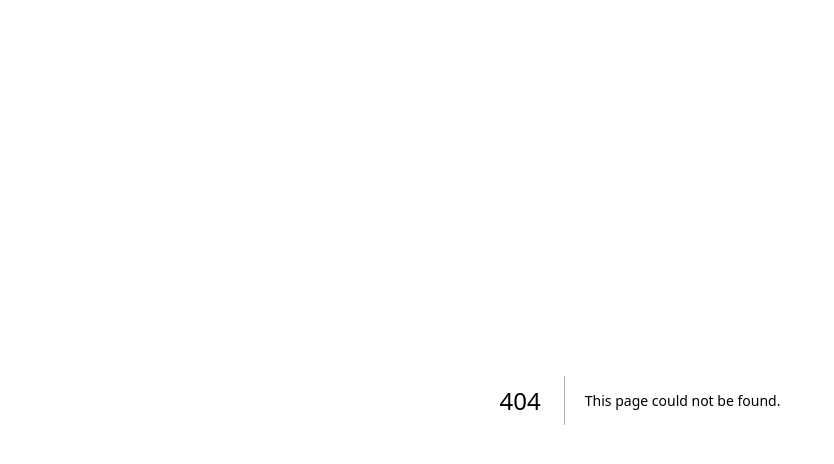
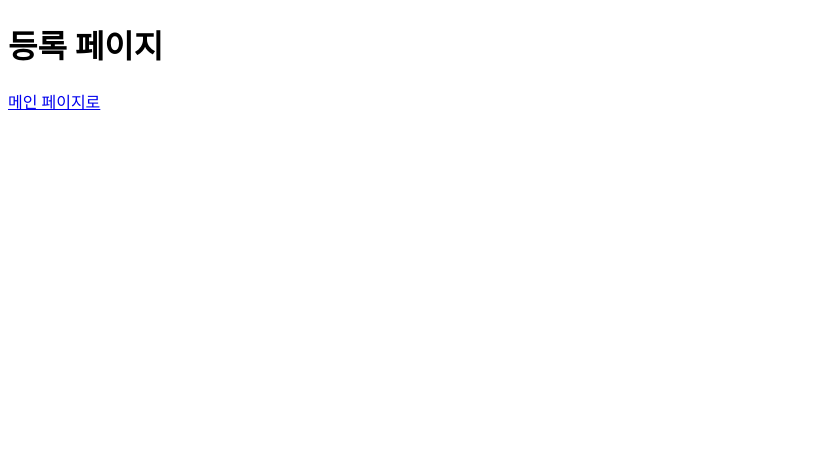
Before and after one commit to jam-sirloin/FYMeme, a Next.js app: page /workout/create in a window 1280 px wide. Before the commit this address had no page. Shown: the top 464 px of the page, without its empty margins (0-834 px from the left). Built offline with nearby package versions, Linux system fonts and the light colour scheme.

Commit message:
Add 메인 페이지, 등록 페이지

```diff
--- /dev/null
+++ b/src/pages/workout/create/index.tsx
@@ -0,0 +1,10 @@
+import Link from 'next/link';
+
+export default function WorkoutCreate() {
+  return (
+    <main>
+      <h1>등록 페이지</h1>
+      <Link href="/">메인 페이지로</Link>
+    </main>
+  );
+}
```
Also changed, not shown: src/pages/index.tsx (+8 -1 lines).
